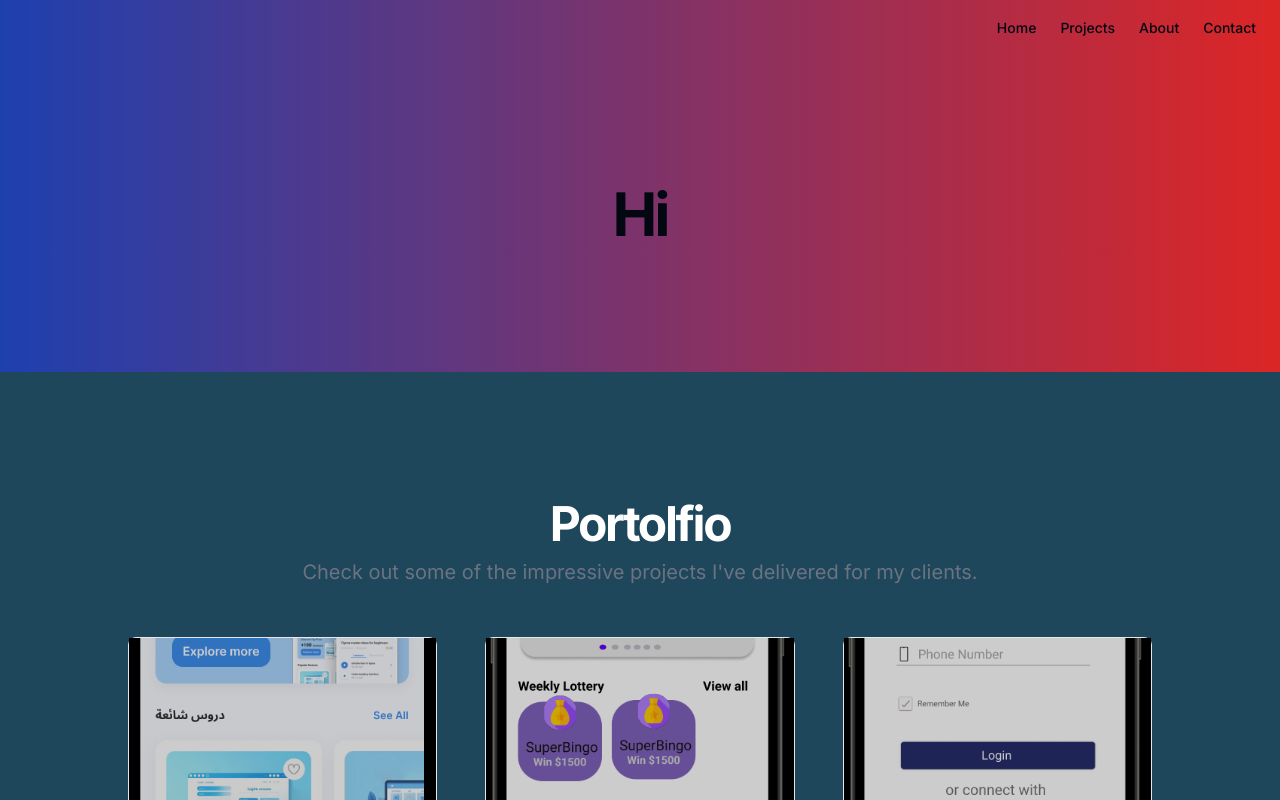
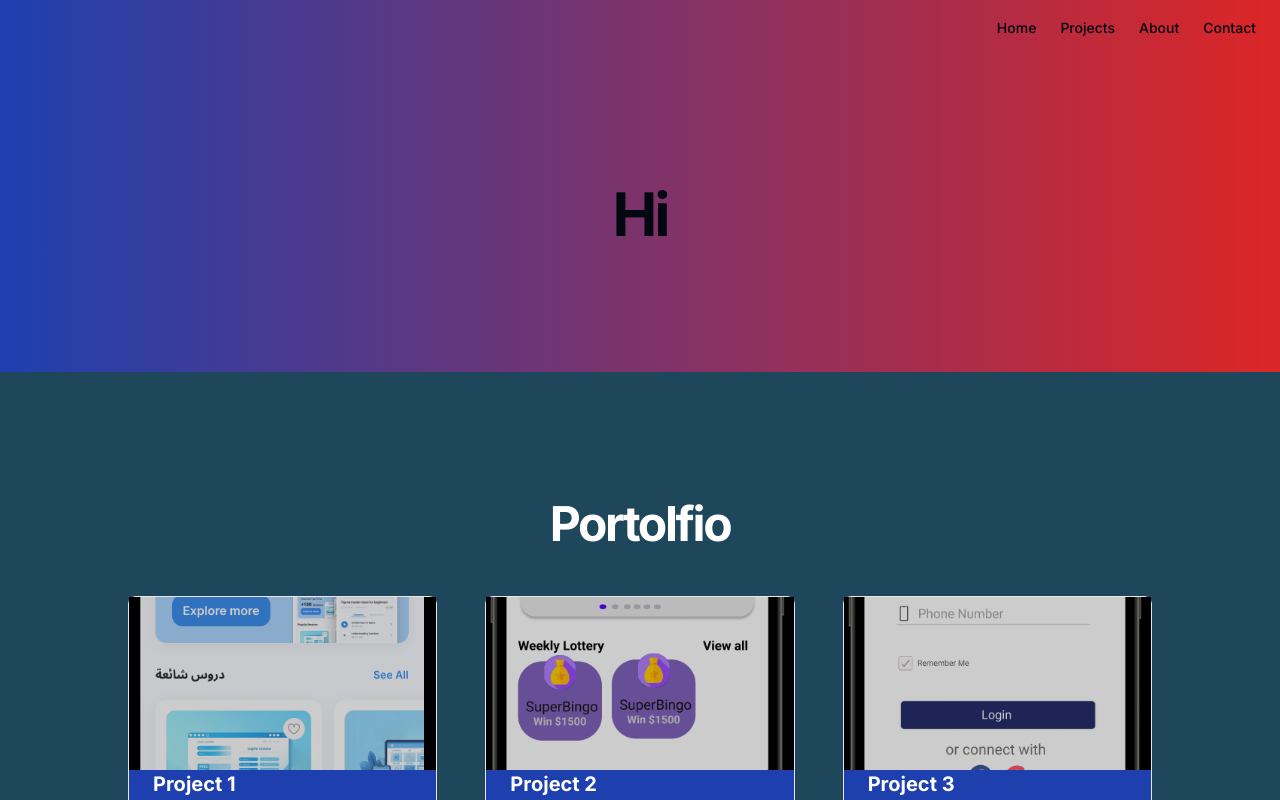
Before and after one commit to irmamfrz/PersonalWebsite, a Next.js app: page / in a window 1280 px wide. Shown: the top 800 px of the page. Built offline with nearby package versions, Linux system fonts and the light colour scheme.

Commit message:
Update personal-website.tsx

```diff
--- a/components/component/personal-website.tsx
+++ b/components/component/personal-website.tsx
@@ -77,10 +77,10 @@
                 <h2 className="text-3xl font-bold tracking-tighter sm:text-5xl">
                   Portolfio
                 </h2>
-                <p className="max-w-[900px] text-muted-foreground md:text-xl/relaxed lg:text-base/relaxed xl:text-xl/relaxed">
+                {/* <p className="max-w-[900px] text-muted-foreground md:text-xl/relaxed lg:text-base/relaxed xl:text-xl/relaxed">
                   Check out some of the impressive projects I've delivered for
                   my clients.
-                </p>
+                </p> */}
               </div>
             </div>
             <div className="mx-auto grid max-w-5xl grid-cols-1 gap-6 py-12 sm:grid-cols-2 lg:grid-cols-3 lg:gap-12">
```
